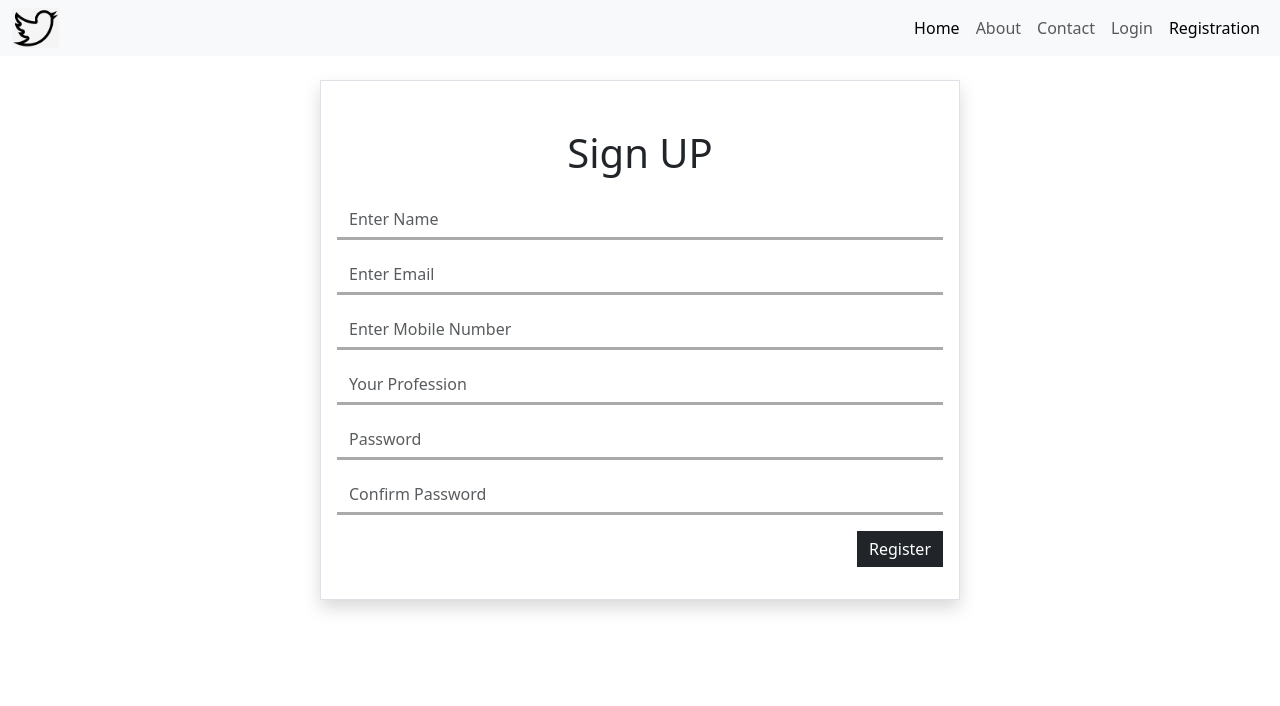
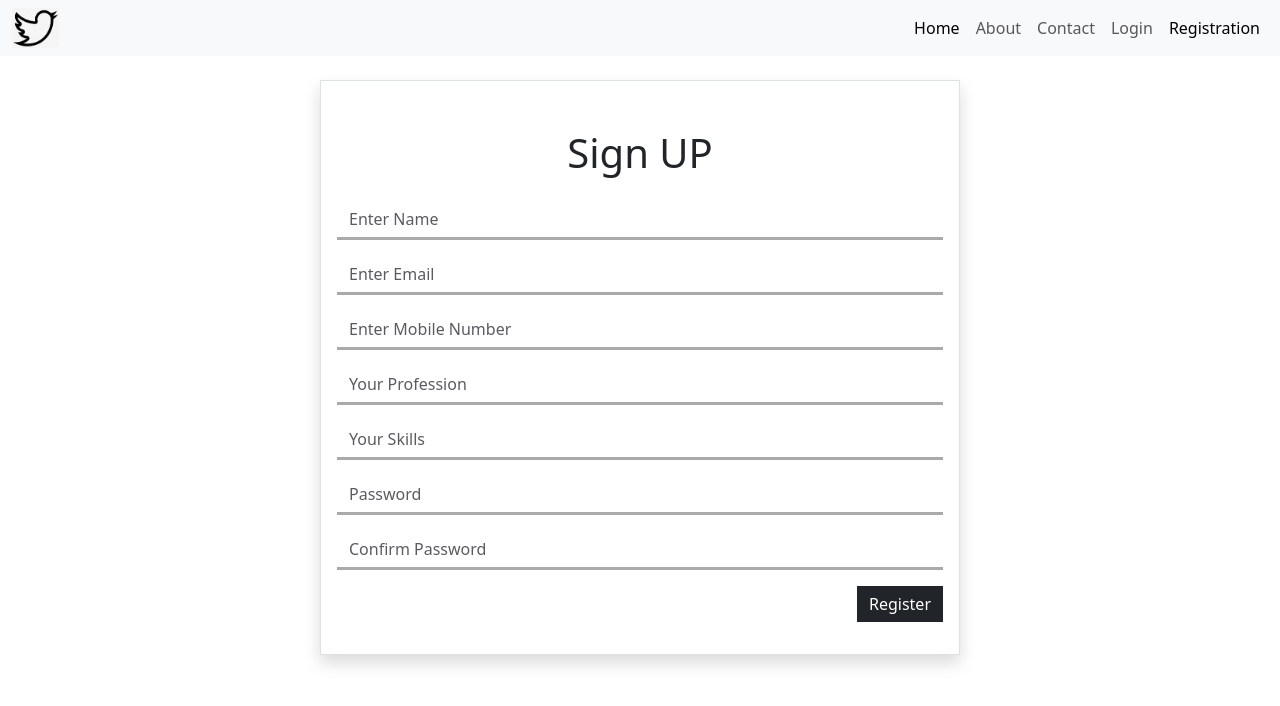
Before and after one commit to Sumant64/mern_user_profile, a React (Create React App) app: page /signup in a window 1280 px wide. Shown: the top 706 px of the page. Built offline with nearby package versions, Linux system fonts and the light colour scheme.

Commit message:
skills in the signup api

```diff
--- a/src/components/Signup.js
+++ b/src/components/Signup.js
@@ -6,7 +6,7 @@ const Signup = () => {
   const navigate = useNavigate();
 
   const [user, setUser] = useState({
-    name: '', email: '', phone: '', work: '', password: '', cpassword: ''
+    name: '', email: '', phone: '', work: '', password: '', cpassword: '', skills: ''
   });
 
   let name, value;
@@ -22,7 +22,7 @@ const Signup = () => {
     try{
       e.preventDefault();
       let token = JSON.parse(localStorage.getItem('token'));
-      const { name, email, phone, work, password, cpassword } = user;
+      const { name, email, phone, work, password, cpassword, skills } = user;
 
       const payload = {
         name,
@@ -31,6 +31,7 @@ const Signup = () => {
         work,
         password,
         cpassword,
+        skills
       }
 
       const res = await register(token, payload);
@@ -87,6 +88,14 @@ const Signup = () => {
                   onChange={handleInputs}
                 />
                 <input
+                  name="skills"
+                  type="text"
+                  className="mb-3 form-control"
+                  placeholder="Your Skills"
+                  value={user.skills}
+                  onChange={handleInputs}
+                />
+                <input
                   name="password"
                   type="password"
                   className="mb-3 form-control"
```
